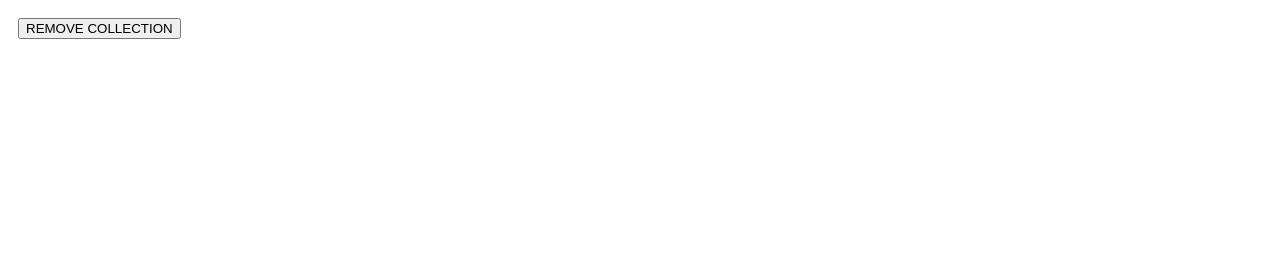
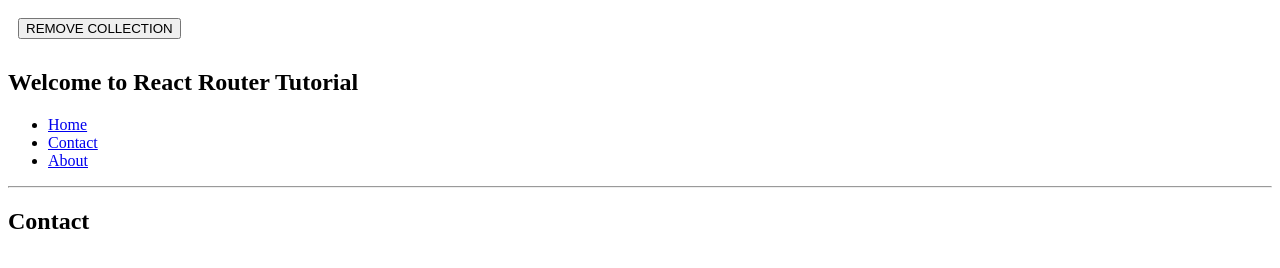
Before and after one commit to akdissell/TheYeetMachine, a React (Create React App) app in the folder client/: page /contact in a window 1280 px wide. Shown: the part 206-474 px from the top of the page. Built offline with nearby package versions, Linux system fonts and the light colour scheme; no server answers.

Commit message:
added react-router to navigate pages and input some test pages

```diff
--- /dev/null
+++ b/client/main.js
@@ -0,0 +1,6 @@
+import React from 'react';
+import { render } from 'react-dom';
+import App from './App';
+
+render(
+  <App />, document.getElementById('app'));
--- a/client/src/App.js
+++ b/client/src/App.js
@@ -1,5 +1,9 @@
 import React, { Component } from 'react';
 import axios from 'axios';
+import { BrowserRouter as Router, Switch, Route, Link } from 'react-router-dom';
+import Home from './components/home';
+import About from './components/about';
+import Contact from './components/contact';
 
 class App extends Component {
   //initialize our state
@@ -187,6 +191,24 @@ console.log("signature is:", signatureToBeAdded);
         </div>
         <div>
         </div>
+        <Router>
+        <div>
+          <h2>Welcome to React Router Tutorial</h2>
+          <nav className="navbar navbar-expand-lg navbar-light bg-light">
+          <ul className="navbar-nav mr-auto">
+            <li><Link to={'/'} className="nav-link"> Home </Link></li>
+            <li><Link to={'/contact'} className="nav-link">Contact</Link></li>
+            <li><Link to={'/about'} className="nav-link">About</Link></li>
+          </ul>
+          </nav>
+          <hr />
+          <Switch>
+              <Route exact path='/' component={Home} />
+              <Route path='/contact' component={Contact} />
+              <Route path='/about' component={About} />
+          </Switch>
+        </div>
+      </Router>
       </div>
     );
   }
--- /dev/null
+++ b/client/src/components/about.js
@@ -0,0 +1,13 @@
+import React, { Component } from 'react';
+
+class About extends Component {
+  render() {
+    return (
+        <div>
+          <h2>About</h2>
+        </div>
+    );
+  }
+}
+
+export default About;
--- /dev/null
+++ b/client/src/components/contact.js
@@ -0,0 +1,13 @@
+import React, { Component } from 'react';
+
+class Contact extends Component {
+  render() {
+    return (
+        <div>
+          <h2>Contact</h2>
+        </div>
+    );
+  }
+}
+
+export default Contact;
--- /dev/null
+++ b/client/src/components/home.js
@@ -0,0 +1,13 @@
+import React, { Component } from 'react';
+
+class Home extends Component {
+  render() {
+    return (
+        <div>
+          <h2>Home</h2>
+        </div>
+    );
+  }
+}
+
+export default Home;
```
